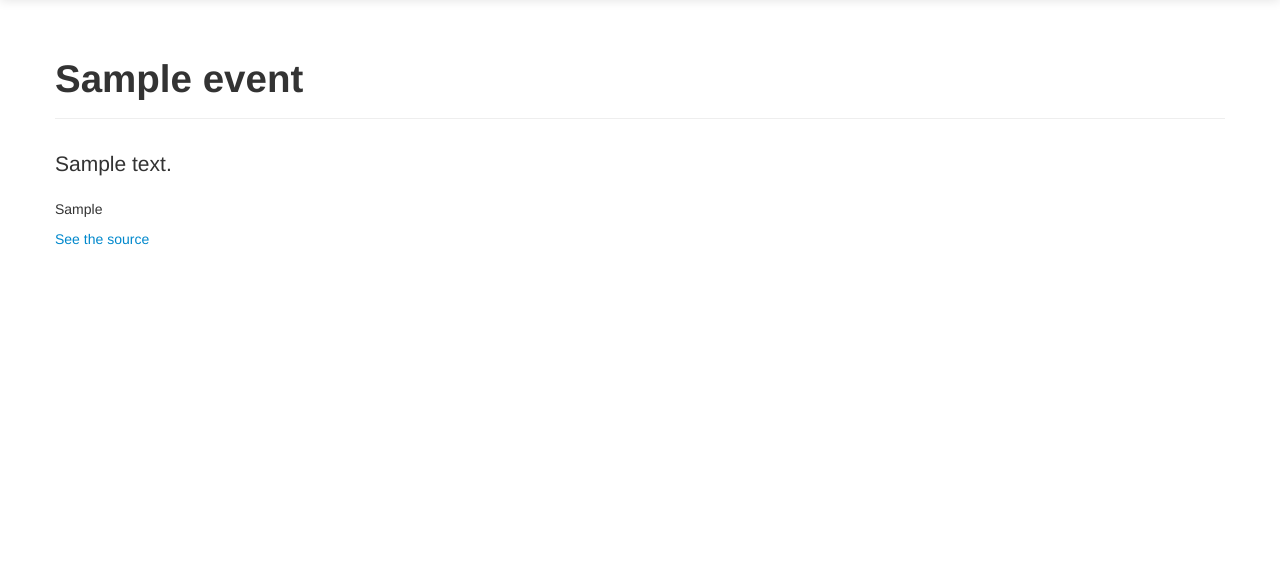
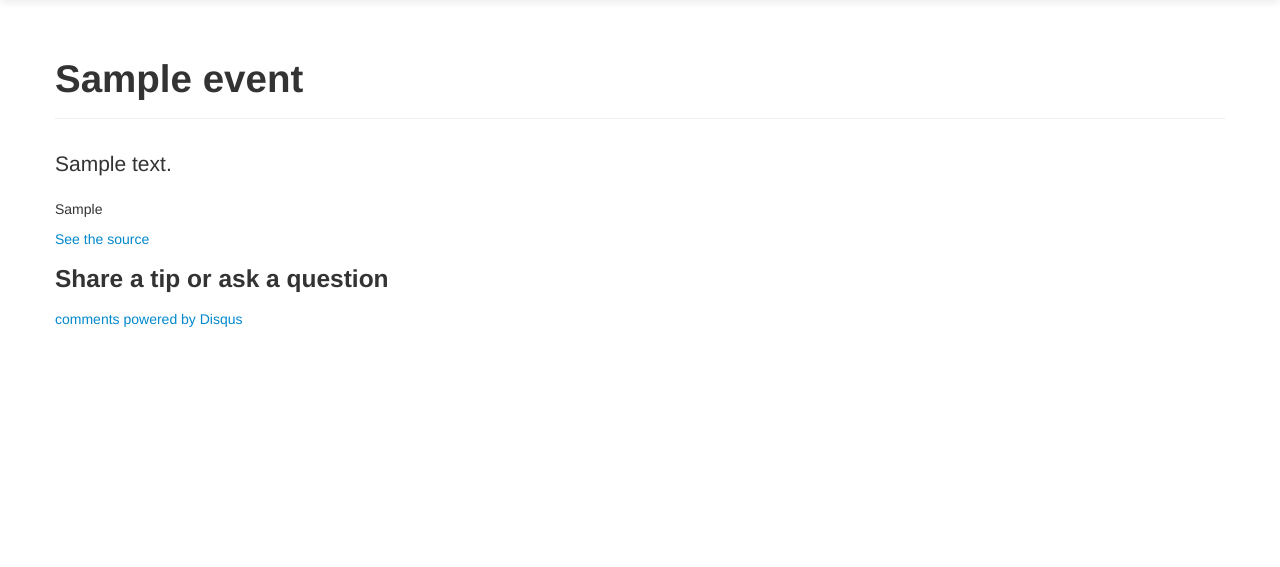
Before and after one commit to rva-data/rvaconnect, a Django app: a page that uses templates/site_base.html in a window 1280 px wide. Shown: the part 41-608 px from the top of the page. Run offline with Django 3.2, Linux system fonts and the light colour scheme; tables that the repository leaves empty hold one stand-in row (values such as "Sample post"); parts of the project's set-up code (start-up, migrations or seed data) failed here and were passed over; some libraries are stand-ins or nearby versions.

Commit message:
Adds disqus comments

```diff
--- a/templates/events/event_detail.html
+++ b/templates/events/event_detail.html
@@ -9,4 +9,6 @@
         </div>
         <p>{{ event.location }}</p>
         <p><a href="{{ event.url }}">See the source</a></p>
+        <h3>Share a tip or ask a question</h3>
+        {% include "includes/disqus_comments.html" %}
 {% endblock %}
--- /dev/null
+++ b/templates/includes/disqus_comments.html
@@ -0,0 +1,14 @@
+    <div id="disqus_thread"></div>
+    <script type="text/javascript">
+        /* * * CONFIGURATION VARIABLES: EDIT BEFORE PASTING INTO YOUR WEBPAGE * * */
+        var disqus_shortname = 'rvaconnect'; // required: replace example with your forum shortname
+
+        /* * * DON'T EDIT BELOW THIS LINE * * */
+        (function() {
+            var dsq = document.createElement('script'); dsq.type = 'text/javascript'; dsq.async = true;
+            dsq.src = '//' + disqus_shortname + '.disqus.com/embed.js';
+            (document.getElementsByTagName('head')[0] || document.getElementsByTagName('body')[0]).appendChild(dsq);
+        })();
+    </script>
+    <noscript>Please enable JavaScript to view the <a href="http://disqus.com/?ref_noscript">comments powered by Disqus.</a></noscript>
+    <a href="http://disqus.com" class="dsq-brlink">comments powered by <span class="logo-disqus">Disqus</span></a>
--- a/templates/places/place_detail.html
+++ b/templates/places/place_detail.html
@@ -9,4 +9,6 @@
         </div>
         <p>{{ place.location }}</p>
         {% if place.url %}<p><a href="{{ place.url }}">Visit {{ place.name }} on the web</a></p>{% endif %}
+        <h3>Share a tip or ask a question</h3>
+        {% include "includes/disqus_comments.html" %}
 {% endblock %}
--- a/templates/site_base.html
+++ b/templates/site_base.html
@@ -68,6 +68,7 @@
       }
 
       span.label-info a {color: white !important;}
+      div#disqus_thread { max-width: 600px; }
 
     </style>
 
```
